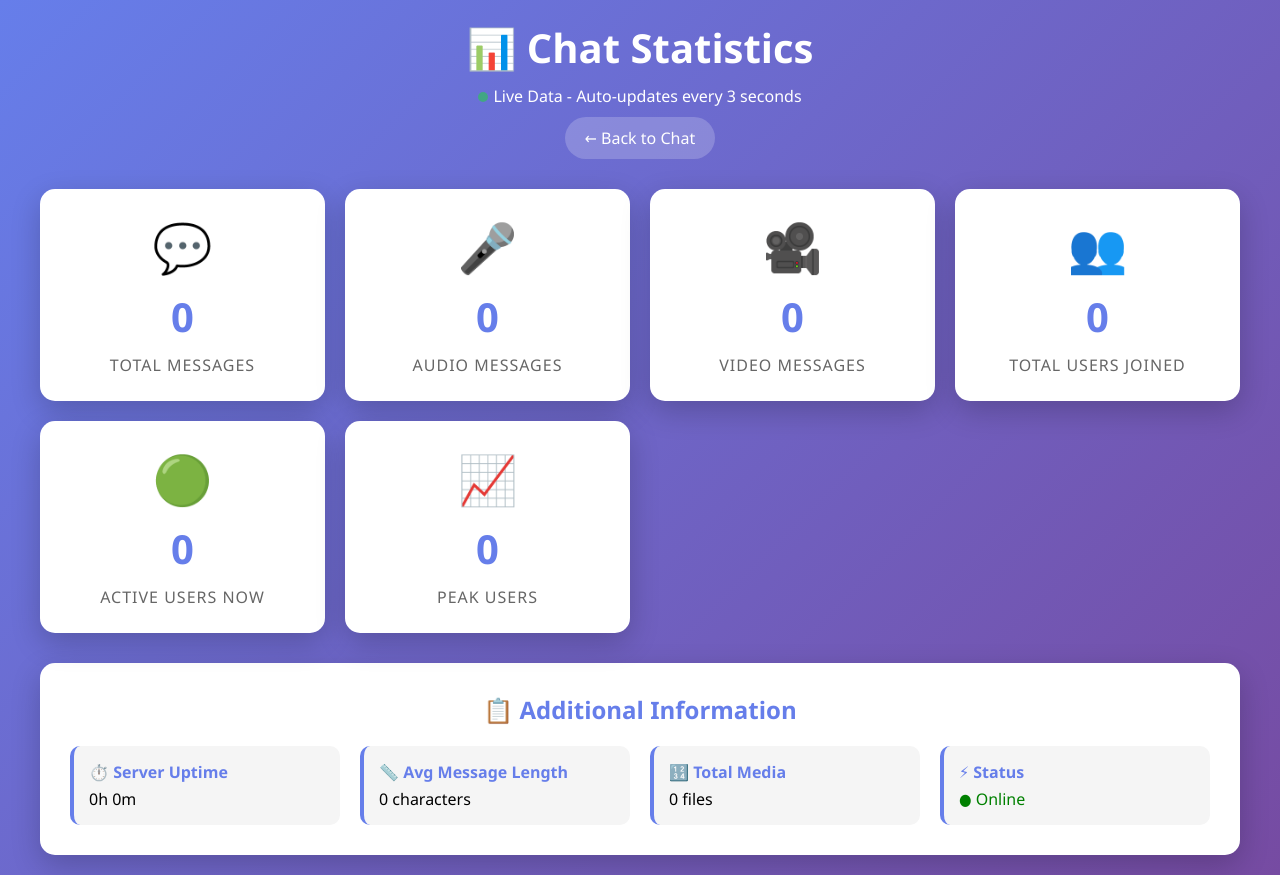
After one commit to rohan-khanna-15/tcp-chat-project, a Flask app: page /statistics in a window 1280 px wide. The commit adds this page. Run offline with Flask 3, Linux system fonts and the light colour scheme; some libraries are stand-ins or nearby versions.

Commit message:
Add real-time statistics dashboard with auto-refresh feature

```diff
--- /dev/null
+++ b/templates/statistics.html
@@ -0,0 +1,239 @@
+<!DOCTYPE html>
+<html lang="en">
+<head>
+    <meta charset="UTF-8">
+    <meta name="viewport" content="width=device-width, initial-scale=1.0">
+    <title>Chat Statistics</title>
+    <script src="https://cdnjs.cloudflare.com/ajax/libs/socket.io/4.0.1/socket.io.js"></script>
+    <style>
+        * {
+            margin: 0;
+            padding: 0;
+            box-sizing: border-box;
+        }
+
+        body {
+            font-family: 'Segoe UI', Tahoma, Geneva, Verdana, sans-serif;
+            background: linear-gradient(135deg, #667eea 0%, #764ba2 100%);
+            min-height: 100vh;
+            padding: 20px;
+        }
+
+        .stats-container {
+            max-width: 1200px;
+            margin: 0 auto;
+        }
+
+        .header {
+            text-align: center;
+            color: white;
+            margin-bottom: 30px;
+        }
+
+        .header h1 {
+            font-size: 2.5em;
+            margin-bottom: 10px;
+        }
+
+        .back-btn {
+            display: inline-block;
+            padding: 10px 20px;
+            background: rgba(255, 255, 255, 0.2);
+            color: white;
+            text-decoration: none;
+            border-radius: 25px;
+            transition: 0.3s;
+            margin-top: 10px;
+        }
+
+        .back-btn:hover {
+            background: rgba(255, 255, 255, 0.3);
+            transform: translateY(-2px);
+        }
+
+        .stats-grid {
+            display: grid;
+            grid-template-columns: repeat(auto-fit, minmax(250px, 1fr));
+            gap: 20px;
+            margin-bottom: 30px;
+        }
+
+        .stat-card {
+            background: white;
+            border-radius: 15px;
+            padding: 25px;
+            box-shadow: 0 10px 30px rgba(0, 0, 0, 0.2);
+            text-align: center;
+            transition: 0.3s;
+        }
+
+        .stat-card:hover {
+            transform: translateY(-5px);
+            box-shadow: 0 15px 40px rgba(0, 0, 0, 0.3);
+        }
+
+        .stat-icon {
+            font-size: 3em;
+            margin-bottom: 10px;
+        }
+
+        .stat-value {
+            font-size: 2.5em;
+            font-weight: bold;
+            color: #667eea;
+            margin: 10px 0;
+        }
+
+        .stat-label {
+            font-size: 1em;
+            color: #666;
+            text-transform: uppercase;
+            letter-spacing: 1px;
+        }
+
+        .info-section {
+            background: white;
+            border-radius: 15px;
+            padding: 30px;
+            box-shadow: 0 10px 30px rgba(0, 0, 0, 0.2);
+        }
+
+        .info-section h2 {
+            color: #667eea;
+            margin-bottom: 20px;
+            text-align: center;
+        }
+
+        .info-grid {
+            display: grid;
+            grid-template-columns: repeat(auto-fit, minmax(200px, 1fr));
+            gap: 20px;
+        }
+
+        .info-item {
+            padding: 15px;
+            background: #f5f5f5;
+            border-radius: 10px;
+            border-left: 4px solid #667eea;
+        }
+
+        .info-item strong {
+            color: #667eea;
+            display: block;
+            margin-bottom: 5px;
+        }
+
+        .live-indicator {
+            display: inline-block;
+            width: 10px;
+            height: 10px;
+            background: #00ff00;
+            border-radius: 50%;
+            animation: pulse 2s infinite;
+            margin-right: 5px;
+        }
+
+        @keyframes pulse {
+            0%, 100% { opacity: 1; }
+            50% { opacity: 0.3; }
+        }
+    </style>
+</head>
+<body>
+    <div class="stats-container">
+        <div class="header">
+            <h1>📊 Chat Statistics</h1>
+            <p><span class="live-indicator"></span>Live Data - Auto-updates every 3 seconds</p>
+            <a href="/" class="back-btn">← Back to Chat</a>
+        </div>
+
+        <div class="stats-grid">
+            <div class="stat-card">
+                <div class="stat-icon">💬</div>
+                <div class="stat-value" id="totalMessages">0</div>
+                <div class="stat-label">Total Messages</div>
+            </div>
+
+            <div class="stat-card">
+                <div class="stat-icon">🎤</div>
+                <div class="stat-value" id="totalAudio">0</div>
+                <div class="stat-label">Audio Messages</div>
+            </div>
+
+            <div class="stat-card">
+                <div class="stat-icon">🎥</div>
+                <div class="stat-value" id="totalVideo">0</div>
+                <div class="stat-label">Video Messages</div>
+            </div>
+
+            <div class="stat-card">
+                <div class="stat-icon">👥</div>
+                <div class="stat-value" id="totalUsers">0</div>
+                <div class="stat-label">Total Users Joined</div>
+            </div>
+
+            <div class="stat-card">
+                <div class="stat-icon">🟢</div>
+                <div class="stat-value" id="activeUsers">0</div>
+                <div class="stat-label">Active Users Now</div>
+            </div>
+
+            <div class="stat-card">
+                <div class="stat-icon">📈</div>
+                <div class="stat-value" id="peakUsers">0</div>
+                <div class="stat-label">Peak Users</div>
+            </div>
+        </div>
+
+        <div class="info-section">
+            <h2>📋 Additional Information</h2>
+            <div class="info-grid">
+                <div class="info-item">
+                    <strong>⏱️ Server Uptime</strong>
+                    <span id="uptime">0h 0m</span>
+                </div>
+                <div class="info-item">
+                    <strong>📏 Avg Message Length</strong>
+                    <span id="avgLength">0</span> characters
+                </div>
+                <div class="info-item">
+                    <strong>🔢 Total Media</strong>
+                    <span id="totalMedia">0</span> files
+                </div>
+                <div class="info-item">
+                    <strong>⚡ Status</strong>
+                    <span style="color: green;">● Online</span>
+                </div>
+            </div>
+        </div>
+    </div>
+
+    <script>
+        const socket = io();
+
+        // Request statistics when connected
+        socket.on('connect', function() {
+            console.log('Connected to statistics feed');
+            socket.emit('get_statistics');
+        });
+
+        // Update statistics display
+        socket.on('statistics_update', function(data) {
+            document.getElementById('totalMessages').textContent = data.total_messages;
+            document.getElementById('totalAudio').textContent = data.total_audio;
+            document.getElementById('totalVideo').textContent = data.total_video;
+            document.getElementById('totalUsers').textContent = data.total_users;
+            document.getElementById('activeUsers').textContent = data.active_users;
+            document.getElementById('peakUsers').textContent = data.peak_users;
+            document.getElementById('uptime').textContent = data.uptime;
+            document.getElementById('avgLength').textContent = data.avg_msg_length;
+            document.getElementById('totalMedia').textContent = data.total_audio + data.total_video;
+        });
+
+        // Auto-refresh statistics every 3 seconds
+        setInterval(function() {
+            socket.emit('get_statistics');
+        }, 3000);
+    </script>
+</body>
+</html>
--- a/web_server.py
+++ b/web_server.py
@@ -11,10 +11,43 @@ socketio = SocketIO(app, cors_allowed_origins="*", max_http_buffer_size=10000000
 connected_users = {}
 chat_history = []
 
+statistics = {
+    'total_messages': 0,
+    'total_audio': 0,
+    'total_video': 0,
+    'total_users_joined': 0,
+    'peak_users': 0,
+    'server_start_time': datetime.datetime.now()
+}
+
 @app.route('/')
 def index():
     """Main chat page"""
     return render_template('chat.html')
+
+@app.route('/statistics')
+def stats_page():
+    """Statistics page"""
+    return render_template('statistics.html')
+
+@socketio.on('get_statistics')
+def send_statistics():
+    """Send real-time statistics to client"""
+    uptime = datetime.datetime.now() - statistics['server_start_time']
+    hours = int(uptime.total_seconds() // 3600)
+    minutes = int((uptime.total_seconds() % 3600) // 60)
+
+    stats_data = {
+        'total_messages': statistics['total_messages'],
+        'total_audio': statistics['total_audio'],
+        'total_video': statistics['total_video'],
+        'total_users': statistics['total_users_joined'],
+        'active_users': len(connected_users),
+        'peak_users': statistics['peak_users'],
+        'uptime': f'{hours}h {minutes}m',
+        'avg_msg_length': round(sum(len(msg.get('message', '')) for msg in chat_history) / max(len(chat_history), 1), 1)
+    }
+    emit('statistics_update', stats_data)
 
 @socketio.on('connect')
 def handle_connect():
@@ -44,6 +77,10 @@ def handle_join(data):
     """Handle user joining chat"""
     nickname = data['nickname']
     connected_users[request.sid] = nickname
+
+    statistics['total_users_joined'] += 1
+    if len(connected_users) > statistics['peak_users']:
+        statistics['peak_users'] = len(connected_users)
 
     timestamp = datetime.datetime.now().strftime("%H:%M:%S")
     message = {
@@ -80,6 +117,8 @@ def handle_message(data):
     # Store in history
     chat_history.append(message)
 
+    statistics['total_messages'] += 1
+
     # Broadcast to all clients
     emit('message', message, broadcast=True)
     print(f'{nickname}: {data["message"]}')
@@ -96,6 +135,8 @@ def handle_audio_message(data):
         'timestamp': timestamp,
         'type': 'audio'
     }
+
+    statistics['total_audio'] += 1
 
     # Broadcast audio to all clients
     emit('audio_message', message, broadcast=True)
@@ -114,6 +155,8 @@ def handle_video_message(data):
         'type': 'video'
     }
 
+    statistics['total_video'] += 1
+
     # Broadcast video to all clients
     emit('video_message', message, broadcast=True)
     print(f'{nickname} sent a video message')
```
Also changed, not shown: client.py (deleted, +0 -49 lines), server.py (deleted, +0 -84 lines), templates/chat.html (+19 -0 lines).
